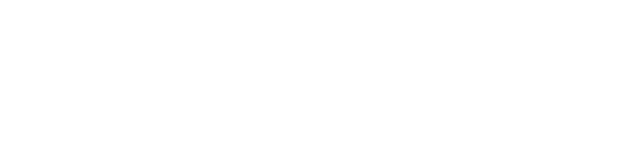
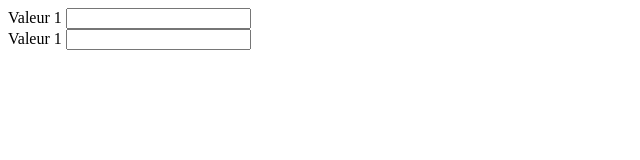
Before and after one commit to training-dev-fr/2-esgi-exo-calculatrice, a plain HTML site: page index.html in a window 1280 px wide. Shown: the whole page, without its empty margins (0-640 px from the left). Drawn offline with Linux system fonts and the light colour scheme.

Commit message:
base form and js

```diff
--- a/calculatrice.js
+++ b/calculatrice.js
@@ -0,0 +1,2 @@
+const fielda = document.querySelector('#fielda');
+const fieldb = document.querySelector('#fieldb');
--- a/index.html
+++ b/index.html
@@ -1,11 +1,24 @@
 <!DOCTYPE html>
 <html lang="en">
+
 <head>
     <meta charset="UTF-8">
     <meta name="viewport" content="width=device-width, initial-scale=1.0">
     <title>Document</title>
 </head>
+
 <body>
+    <div class="form">
+        <div class="form-group">
+            <label for="fielda">Valeur 1</label>
+            <input type="number" name="fielda" id="fielda">
+        </div>
+        <div class="form-group">
+            <label for="fieldb">Valeur 1</label>
+            <input type="number" name="fieldb" id="fieldb">
+        </div>
+        <div class="result"></div>
+    </div>
+</body>
 
-</body>
 </html>
```
